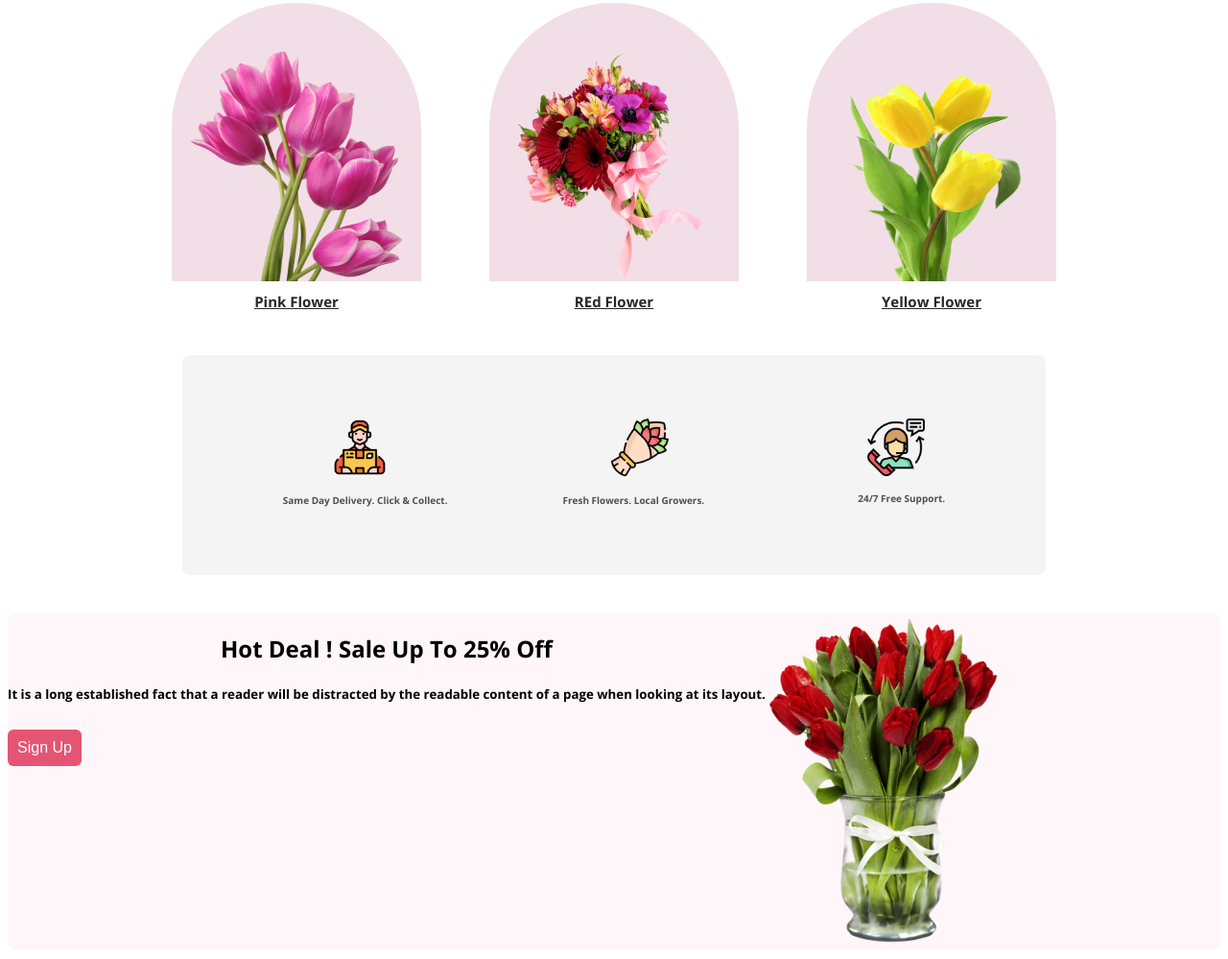
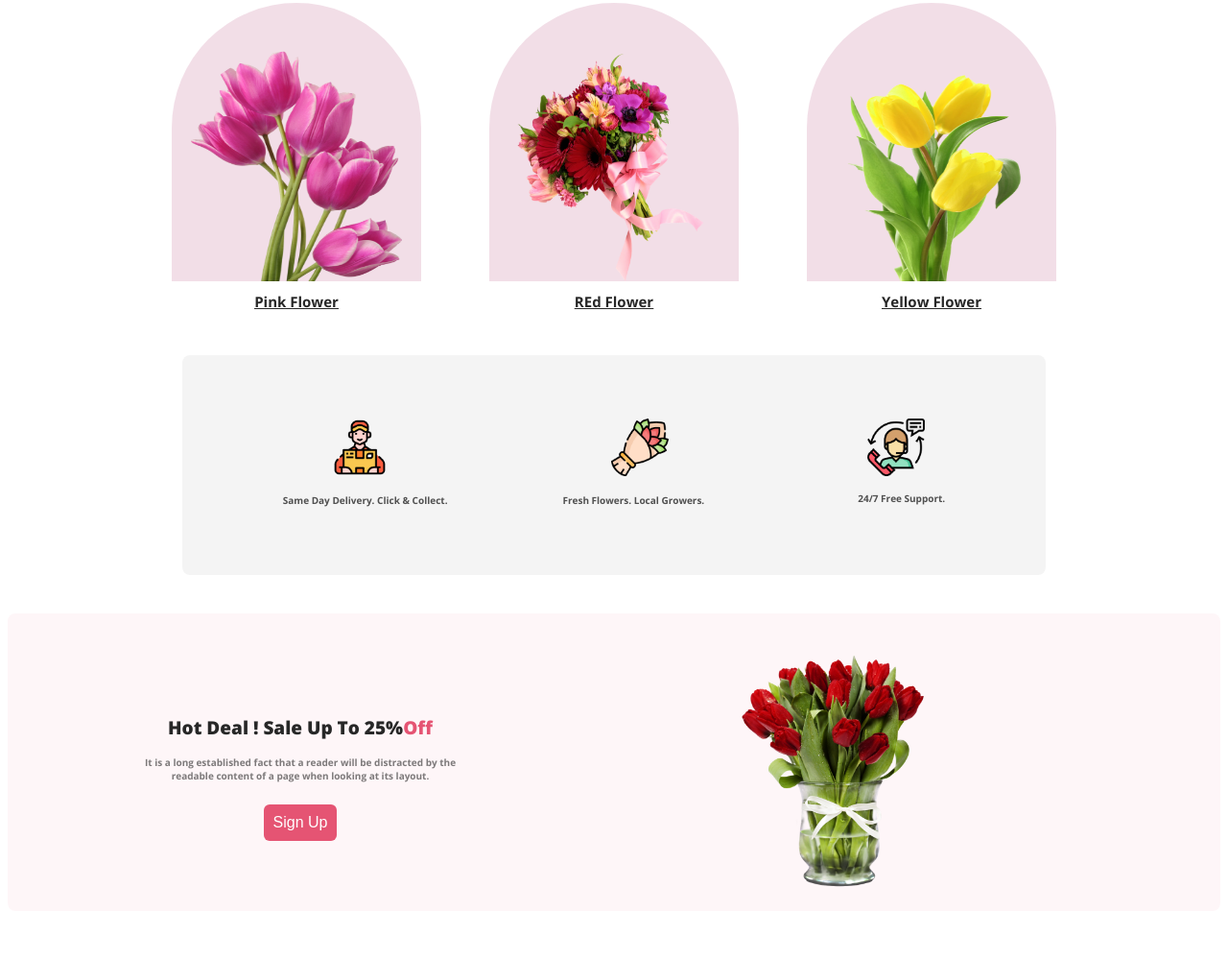
Before and after one commit to mustakim6/flower-shop-website, a plain HTML site: page index.html in a window 1280 px wide. Shown: the part 559-1558 px from the top of the page at 96% size. Drawn offline with nearby package versions, Linux system fonts and the light colour scheme.

Commit message:
section3 added

```diff
--- a/index.html
+++ b/index.html
@@ -79,10 +79,11 @@
         <section class="section3">
 
             <div class="deals">
-                <h2 class="deals-title">Hot Deal ! Sale Up To 25% Off</h2>
+                <h2 class="deals-title">Hot Deal ! Sale Up To 25%<span class="off">Off</span>
+                </h2>
 
                 <h5 class="deals-description">It is a long established fact that a reader will be distracted by the readable content of a page when looking at its layout.</h5>
-                <input class="btn-primary" type="button" value="Sign Up">
+                <div id="sign-up"><input class="btn-primary"   type="button" value="Sign Up"></div>
             </div>
             <img src="Flower Asset/pngwing 8.png" alt="" class="rose">
             <div>
--- a/style.css
+++ b/style.css
@@ -167,24 +167,49 @@ button {
 
 .section3 {
     display: flex;
+    justify-content: space-between;
     border-radius: 8px;
     background: rgba(229, 84, 115, 0.05);
+    height: 310px;
+    margin-bottom: 50px;
 }
 
-.deals-title{
-    text-align: center;
+.deals {
+
+    /* background-color: aqua; */
+    padding: 90px 60px 40px 130px;
+
+
 }
 
-.deals-description{
+.deals-title {
     text-align: center;
+    color: #272727;
+    font-size: 19px;
+    font-weight: 800;
 }
 
-.deals{
-    align-items: center;
+.off{
+    color: #E55473;
+font-size: 19px;
+font-weight: 800;
+}
+
+.deals-description {
+
+    color: rgba(39, 39, 39, 0.60);
+    text-align: center;
+    font-size: 10px;
+    width: 350px;
+}
+
+#sign-up{
+    display: flex;
+  justify-content: center;
 }
 
 .rose {
-    width: 250px;
-    height: 350px;
-    flex-shrink: 0;
+    width: 200px;
+    height: 250px;
+    padding: 40px  130px 60px 50px ;
 }
```
